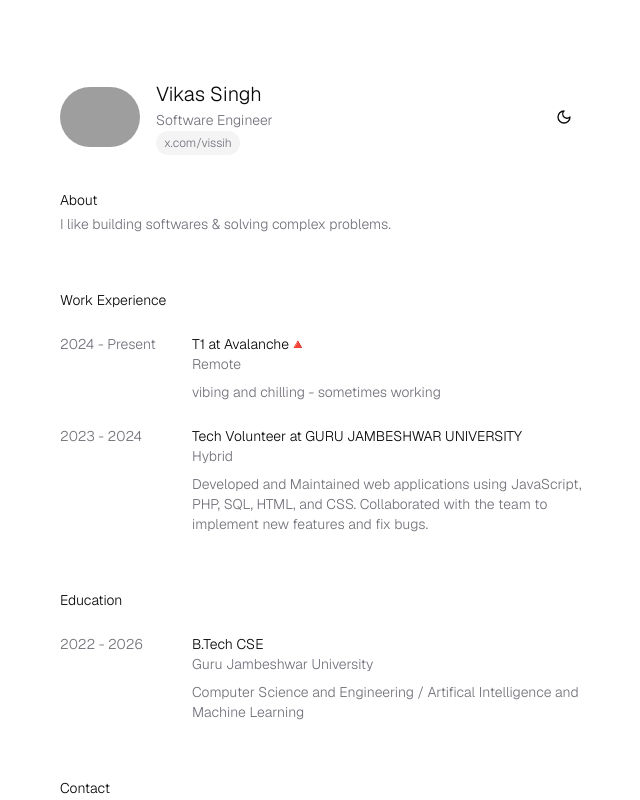
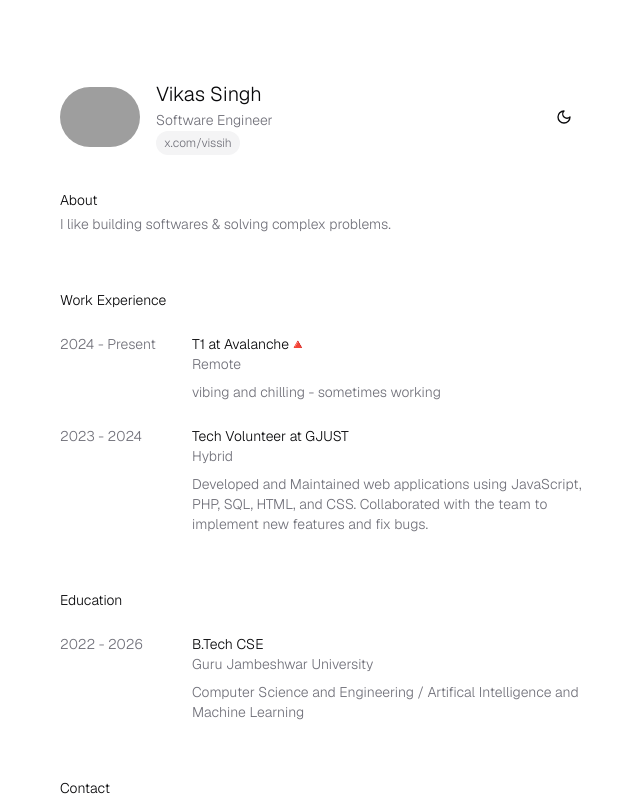
Before and after one commit to vissih/cv, a Next.js app: page / in a window 1280 px wide. Shown: the top 800 px of the page, without its empty margins (316-956 px from the left). Built offline with nearby package versions, Linux system fonts and the light colour scheme; grey boxes are pictures that could not be loaded.

Commit message:
Update profile.ts

```diff
--- a/data/profile.ts
+++ b/data/profile.ts
@@ -19,7 +19,7 @@ export const profileData = [
         description: 'vibing and chilling - sometimes working',
       },
       {
-        title: 'Tech Volunteer at GURU JAMBESHWAR UNIVERSITY',
+        title: 'Tech Volunteer at GJUST',
         subTitle: 'Hybrid',
         date: '2023 - 2024',
         description:
```
